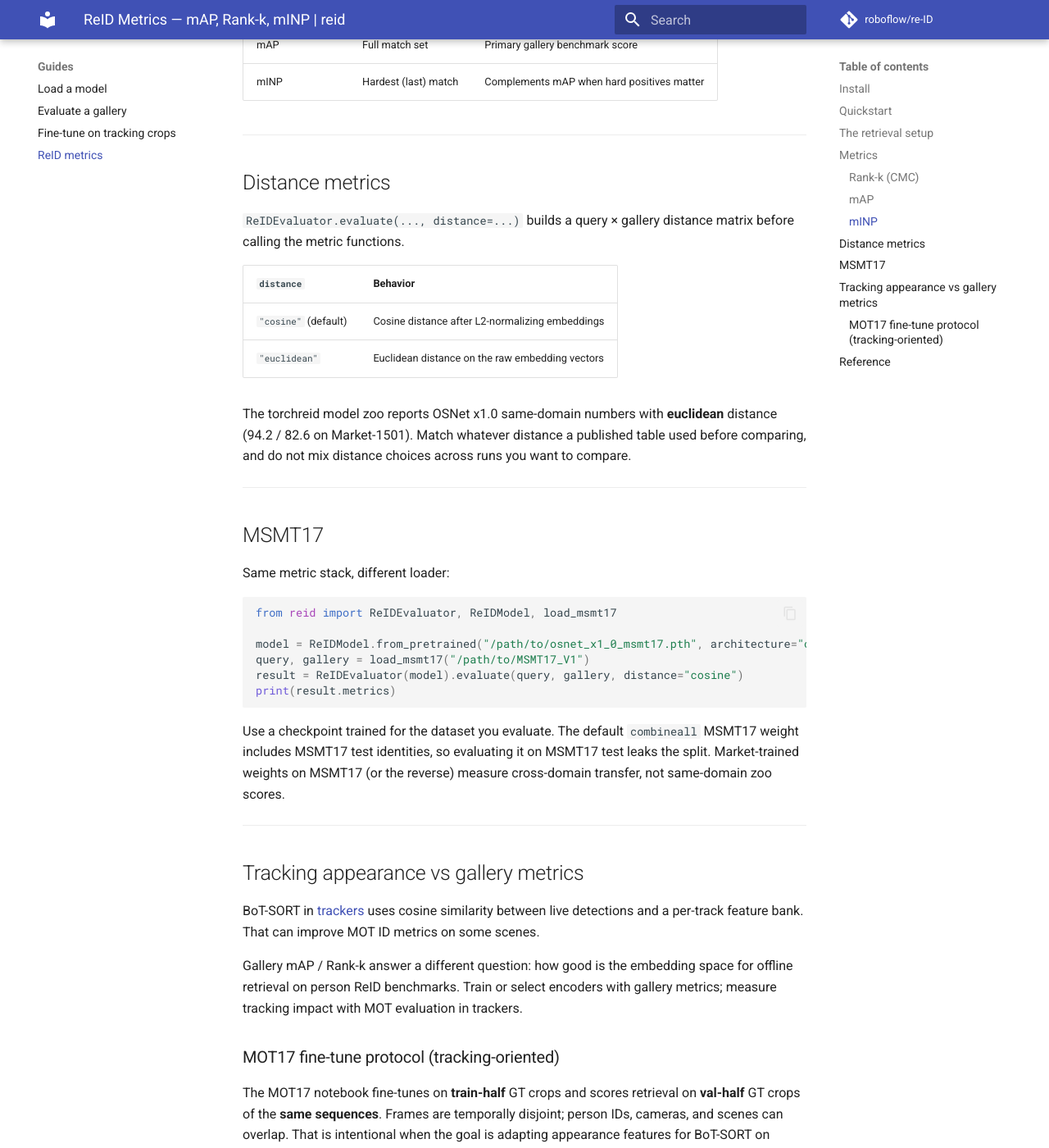
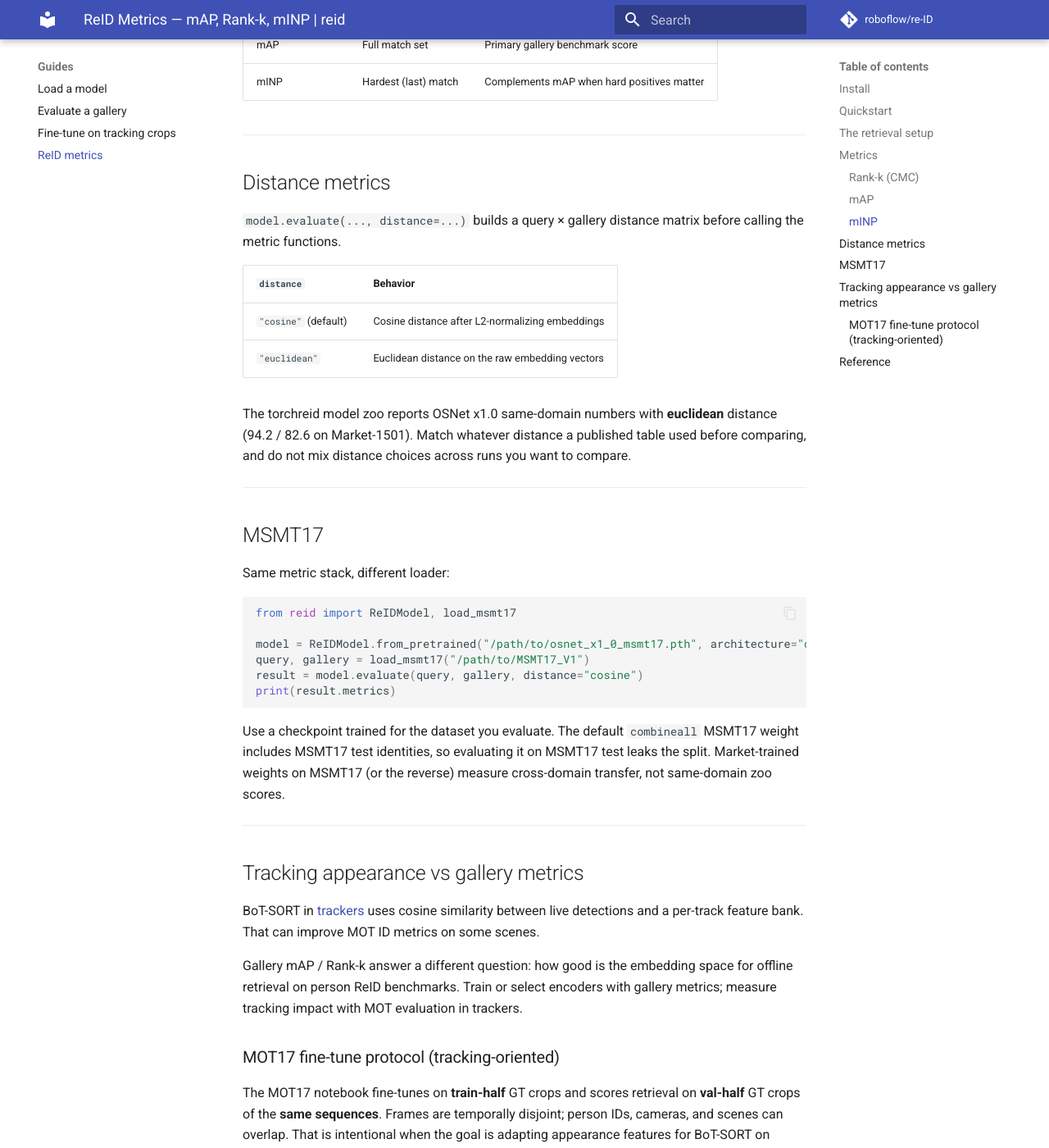
Before and after one commit to roboflow/re-ID, an MkDocs documentation site: the page built from docs/learn/metrics.md, in a window 1280 px wide and 1400 px high, scrolled down 3015 px. Shown: the whole window at 82% size. Built offline with MkDocs 1.6.1 and Material for MkDocs 9.7.7, drawn with Linux system fonts in a browser that asks for light colours; comment, search, counter and statistics services are not loaded; some of the changed text lies outside the part shown.

Commit message:
Delete the eval data shim and teach the docs the one-object flow
reid/eval/datasets.py re-exported reid.data types from when eval owned
them; nothing in src, docs or the notebooks imported it, only the five
tests exercising the shim itself. Remove it and point those at reid.data.

The guides and all three notebooks still demonstrated the older surface -
load_identity_crops plus build_identity_crop_retrieval_split by hand,
train_reid(...), ReIDEvaluator(model).evaluate(...) - while the docs
advertised ReIDCrops and ReIDModel.train/evaluate. Move them to the
documented flow: ReIDCrops for the folder, model.train for fine-tuning,
model.evaluate for scoring. Retrieval splits are still derived once per
notebook and passed to every model, so comparisons stay on one split.
ReIDEvaluator and train_reid keep working and remain in the API
reference for callers who want the explicit loop.

Not executed: the notebooks need MOT17/Market data and a GPU. Every
rewritten call shape was run against 9,557 real DanceTrack crops instead
- for_retrieval, model.train(config=...), model.evaluate(query, gallery),
and the cached-embedding cosine/euclidean pattern - and all three
notebooks parse clean.

Co-Authored-By: Claude Fable 5 <noreply@anthropic.com>

````diff
--- a/docs/learn/metrics.md
+++ b/docs/learn/metrics.md
@@ -11,7 +11,7 @@ Gallery re-identification scores how well an appearance encoder ranks the right
 
 - What Rank-k (CMC), mAP, and mINP measure
 - How Market-1501 / MSMT17 filtering (same camera, junk IDs) works
-- How to run gallery evaluation with `ReIDEvaluator`
+- How to run gallery evaluation with `ReIDModel.evaluate`
 - When to use cosine vs Euclidean distance
 
 ---
@@ -35,11 +35,11 @@ pip install -e ".[dev]"
 Load Market-1501 query and gallery splits, embed them with a pretrained model, and report metrics:
 
 ```python
-from reid import ReIDEvaluator, ReIDModel, load_market1501
+from reid import ReIDModel, load_market1501
 
 model = ReIDModel.from_pretrained()
 query, gallery = load_market1501("/path/to/Market-1501-v15.09.15")
-result = ReIDEvaluator(model).evaluate(query, gallery)
+result = model.evaluate(query, gallery)
 print(result.metrics)
 ```
 
@@ -108,7 +108,7 @@ mINP penalizes models that bury hard positive gallery images deep in the ranking
 
 ## Distance metrics
 
-`ReIDEvaluator.evaluate(..., distance=...)` builds a query × gallery distance matrix before calling the metric functions.
+`model.evaluate(..., distance=...)` builds a query × gallery distance matrix before calling the metric functions.
 
 | `distance`           | Behavior                                        |
 | :------------------- | :---------------------------------------------- |
@@ -124,11 +124,11 @@ The torchreid model zoo reports OSNet x1.0 same-domain numbers with **euclidean*
 Same metric stack, different loader:
 
 ```python
-from reid import ReIDEvaluator, ReIDModel, load_msmt17
+from reid import ReIDModel, load_msmt17
 
 model = ReIDModel.from_pretrained("/path/to/osnet_x1_0_msmt17.pth", architecture="osnet_x1_0")
 query, gallery = load_msmt17("/path/to/MSMT17_V1")
-result = ReIDEvaluator(model).evaluate(query, gallery, distance="cosine")
+result = model.evaluate(query, gallery, distance="cosine")
 print(result.metrics)
 ```
 
````
Also changed, not shown: docs/guides/evaluation.md (+3 -3 lines), docs/index.md (+1 -1 lines), docs/learn/train.md (+1 -1 lines), 5 other files.
